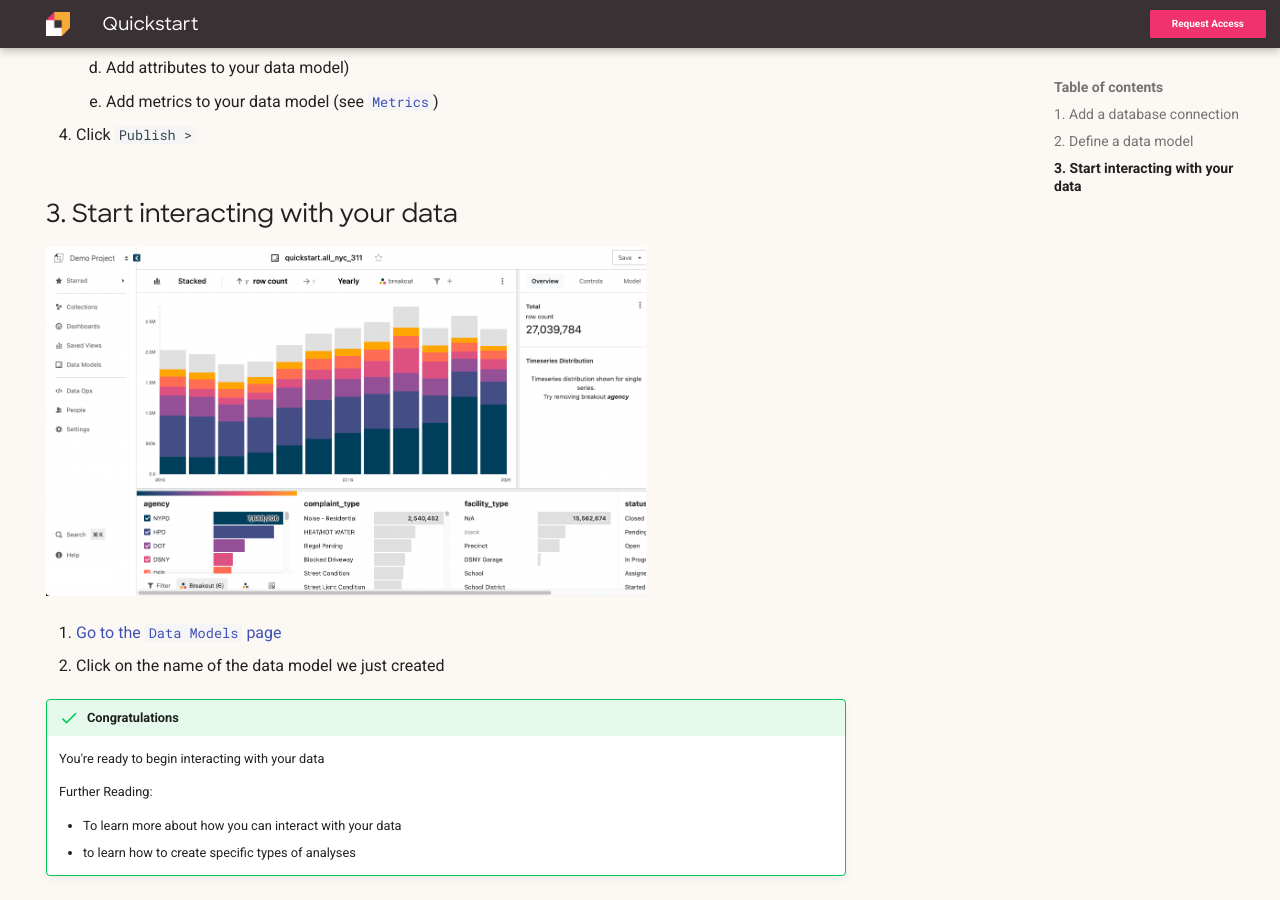
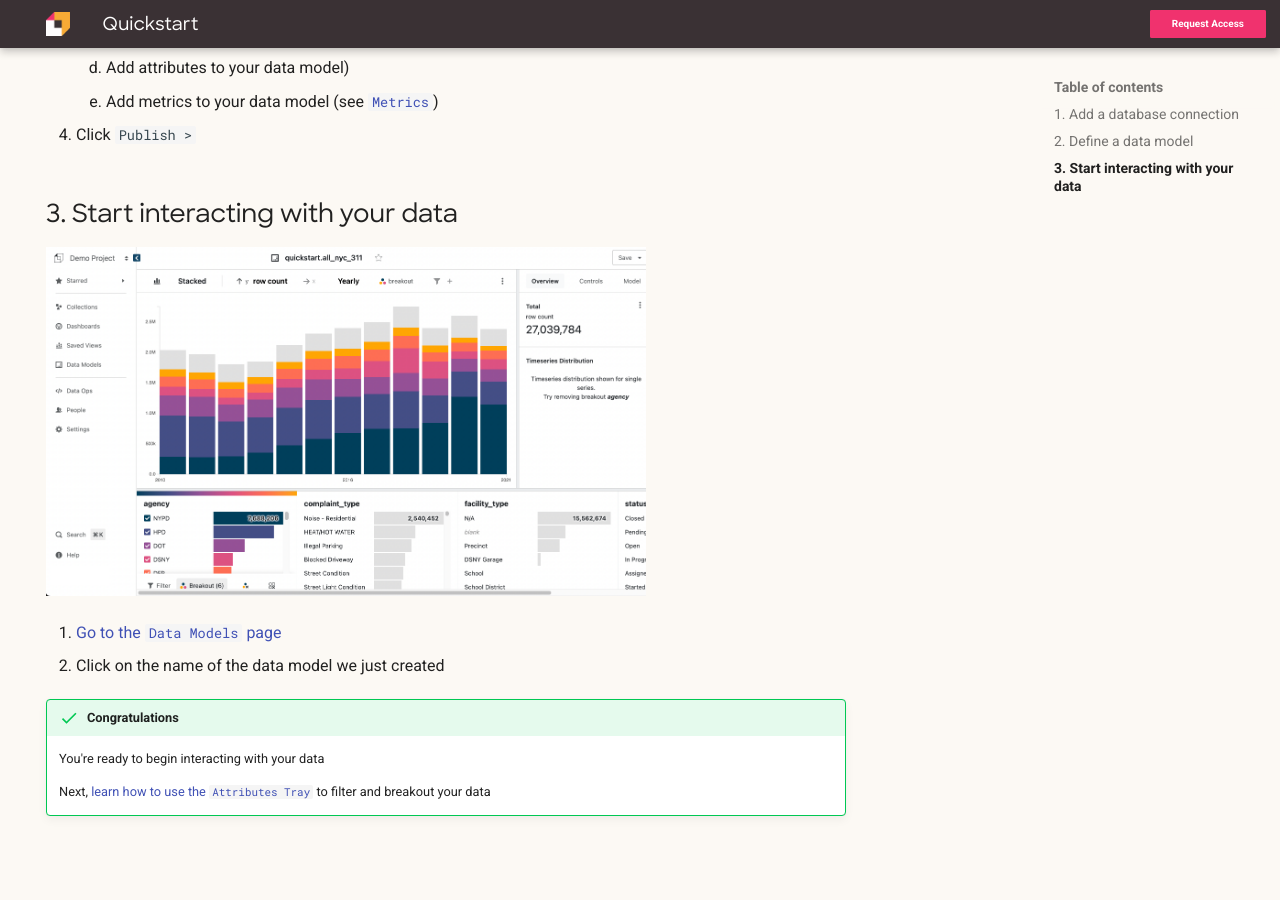
Before and after one commit to gleannyc/documentation, an MkDocs documentation site: the page built from docs/guides/quickstart/index.md, in a window 1280 px wide and 900 px high, scrolled down 2101 px. Built offline with MkDocs 1.6.1 and Material for MkDocs 9.7.7, drawn with Linux system fonts in a browser that asks for light colours; after the commit the page ends 2941 px from its top, so only the background shows below that.

Commit message:
add link as final next step

```diff
--- a/docs/guides/quickstart/index.md
+++ b/docs/guides/quickstart/index.md
@@ -63,7 +63,4 @@ Every chart and analysis is based on a Glean data model. A data model is a table
 
     You're ready to begin interacting with your data
 
-    Further Reading:
-
-    - To learn more about how you can interact with your data
-    - to learn how to create specific types of analyses
+    Next, [learn how to use the `Attributes Tray`](../../docs/visualizing-data/Attributes-Tray.md) to filter and breakout your data
```
